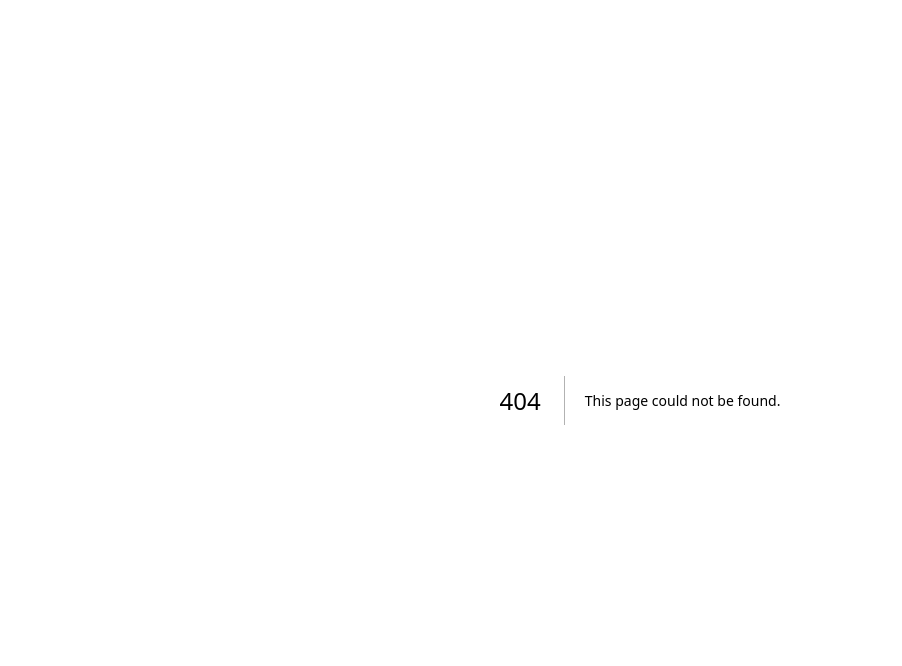
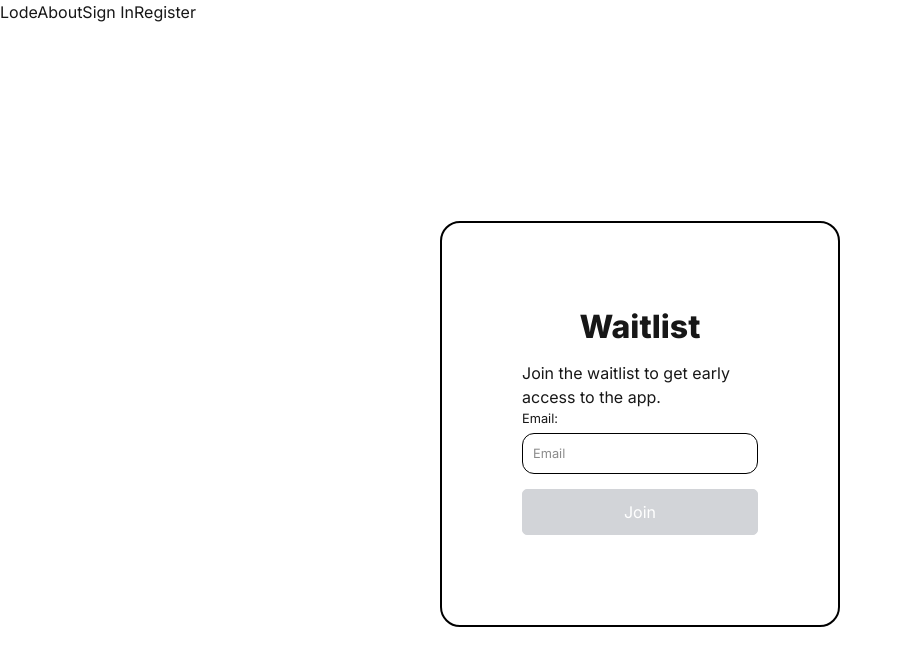
Before and after one commit to thefutureofdataa/lode-frontend-app, a Next.js app: page /waitlist in a window 1280 px wide. Before the commit this address had no page. Shown: the top 666 px of the page, without its empty margins (0-902 px from the left). Built offline with nearby package versions, Linux system fonts and the light colour scheme.

Commit message:
Added waitlist.

```diff
--- a/src/app/auth/login/page.js
+++ b/src/app/auth/login/page.js
@@ -157,13 +157,9 @@ const SignInPage = () => {
 						</button>
 						{error && <div className="error">{error}</div>}
 						<GoogleButton />
-						<a href="/auth/register" className="join-waitlist">
-							{" "}
+						<a href="/waitlist" className="join-waitlist">
 							No account? Click here to join the waitlist!
 						</a>
-						{/*
-             Remember to redirect the waitlist link
-            */}
 					</form>
 				</div>
 			</div>
--- a/src/app/utils/supabase/middleware.js
+++ b/src/app/utils/supabase/middleware.js
@@ -41,7 +41,8 @@ export async function updateSession(request) {
     !user &&
     !request.nextUrl.pathname.startsWith('/auth/login') &&
     !request.nextUrl.pathname.startsWith('/auth') &&
-    !request.nextUrl.pathname.startsWith('/error')
+    !request.nextUrl.pathname.startsWith('/error') &&
+    !request.nextUrl.pathname.startsWith('/waitlist')
   ) {
     // no user, potentially respond by redirecting the user to the login page
     const url = request.nextUrl.clone()
--- /dev/null
+++ b/src/app/waitlist/actions.js
@@ -0,0 +1,46 @@
+"use server"
+
+import { createClient } from "../utils/supabase/server"
+
+export async function signup(email) {
+  try {
+    // Validate email
+    if (!email || !email.includes('@')) {
+      return { success: false, error: 'Please enter a valid email address' }
+    }
+
+    const supabase = await createClient()
+
+    // Insert email into user_whitelist table
+    const { data, error } = await supabase
+      .from('user_waitlist')
+      .insert([
+        {
+          email: email.toLowerCase().trim(),
+          created_at: new Date().toISOString()
+        }
+      ])
+      .select()
+
+    if (error) {
+      // Handle duplicate email error
+      if (error.code === '23505') {
+        return { success: false, error: 'This email is already on the waitlist' }
+      }
+
+      // Handle RLS policy violation
+      if (error.code === '42501') {
+        console.error('RLS Policy violation:', error)
+        return { success: false, error: 'Unable to join waitlist due to security restrictions. Please contact support.' }
+      }
+
+      console.error('Supabase error:', error)
+      return { success: false, error: 'Failed to join waitlist. Please try again.' }
+    }
+
+    return { success: true, data }
+  } catch (error) {
+    console.error('Signup error:', error)
+    return { success: false, error: 'An unexpected error occurred. Please try again.' }
+  }
+}
--- /dev/null
+++ b/src/app/waitlist/page.css
@@ -0,0 +1,76 @@
+.waitlist-container {
+    display: flex;
+    flex-direction: column;
+    align-items: center;
+    justify-content: center;
+    height: 100vh;
+}
+
+.waitlist-box {
+    width: 400px;
+    padding: 80px;
+    border: 2px solid #000000;
+    border-radius: 20px;
+    background-color: #ffffff;
+}
+
+.waitlist-box h1 {
+    text-align: center;
+    font-size: 2em;
+    margin-bottom: 10px;
+    font-weight: 800;
+}
+
+.waitlist-box label {
+    display: block;
+    font-size: .8em;
+}
+
+.waitlist-box input {
+    font-size: .8em;
+    width: 100%;
+    padding: 10px;
+    margin: 5px 0;
+    border: 1px solid #000000;
+    border-radius: 12px;
+}
+
+.waitlist-box .button {
+    background-color: #D2D4D8;
+    color: #ffffff;
+    width: 100%; /* Ensure full width */
+    padding: 10px;
+    margin: 10px 0; /* Add margin to separate from other elements */
+    border: 1px solid #D2D4D8; /* Add border */
+    border-radius: 5px;
+    cursor: pointer;
+    display: flex;
+    align-items: center;
+    justify-content: center;
+    gap: 10px;
+    transition: background-color 0.3s;
+}
+
+.waitlist-box .button:hover {
+    background-color: #A9A9A9;
+}
+
+
+@keyframes spin {
+    0% {
+        transform: rotate(0deg);
+    }
+
+    100% {
+        transform: rotate(360deg);
+    }
+}
+
+.spinner {
+    width: 50px;
+    height: 50px;
+    border: 4px solid rgba(255, 255, 255, 0.3);
+    border-top: 4px solid rgb(56, 53, 53);
+    border-radius: 50%;
+    animation: spin 1s linear infinite;
+}
--- /dev/null
+++ b/src/app/waitlist/page.js
@@ -0,0 +1,66 @@
+"use client"
+
+import { useState } from "react"
+import NavBar from "../../components/NavBar"
+import { signup } from "./actions"
+import "./page.css"
+
+const page = () => {
+
+    const [email, setEmail] = useState("")
+    const [error, setError] = useState("")
+    const [success, setSuccess] = useState("")
+    const [loading, setLoading] = useState(false)
+
+    const handleSubmit = async (e) => {
+        e.preventDefault()
+        setError("")
+        setSuccess("")
+        setLoading(true)
+
+        try {
+            const result = await signup(email)
+
+            if (result.success) {
+                setSuccess("Successfully joined the waitlist!")
+                setEmail("") // Clear the form
+            } else {
+                setError(result.error)
+            }
+        } catch (err) {
+            setError("An unexpected error occurred. Please try again.")
+        } finally {
+            setLoading(false)
+        }
+    }
+
+    return (
+		<>
+			<NavBar />
+			<div className="waitlist-container">
+				<div className="waitlist-box">
+					<h1>Waitlist</h1>
+					<p>Join the waitlist to get early access to the app.</p>
+					<form onSubmit={handleSubmit}>
+						<label>Email:</label>
+						<input
+							type="email"
+							placeholder="Email"
+							value={email}
+							onChange={(e) => setEmail(e.target.value)}
+							required
+							disabled={loading}
+						/>
+						<button type="submit" className="button" disabled={loading}>
+							{loading ? "Joining..." : "Join"}
+						</button>
+					</form>
+					{error && <div className="error-message">{error}</div>}
+					{success && <div className="success-message">{success}</div>}
+				</div>
+			</div>
+		</>
+	)
+}
+
+export default page
```
